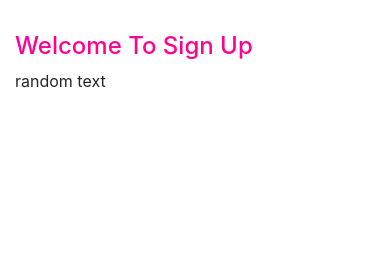
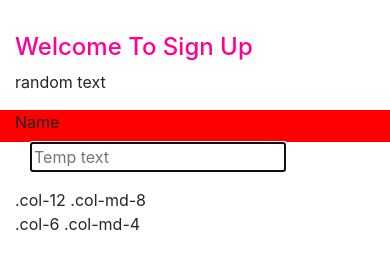
Before and after one commit to Yesmaam89/DailyUI, a plain HTML site: page 001/Index.html in a window 390 px wide. Drawn offline with nearby package versions, Linux system fonts and the light colour scheme.

Commit message:
Continued on reg screen
Cleaned up and added input filed

```diff
--- a/001/Index.html
+++ b/001/Index.html
@@ -9,25 +9,43 @@
 
        <!-- This a refence to an existing Boostrap framework -->
         <link rel="stylesheet" href="https://maxcdn.bootstrapcdn.com/bootstrap/4.0.0/css/bootstrap.min.css" integrity="sha384-Gn5384xqQ1aoWXA+058RXPxPg6fy4IWvTNh0E263XmFcJlSAwiGgFAW/dAiS6JXm" crossorigin="anonymous">
-        <link rel="stylesheet" href="mystyle.css">
+        <link rel="stylesheet" href="mystyle.css"> <!--This is my css setup" -->
     </head>
 
     <body>
        <div class="container">
             <div class="main-content">
-                   <!-- <form class="form-horizontal" role="form" method="POST" action="/register"> -->
-
                 <form class="form-horizontal" role="form">
                     <div class="row">
-                                <div class="col-md-3s"></div>
+                        <div class="col-md-3"></div>
                         <div class="col-md-6 ">
                                 <h2 class="sign-up-text"> Welcome To Sign Up</h2>
                                 <p>random text</p>
                         </div>
+                    </div>
+                    <div class="row">
+                        <div class="col-12 col-md-2 red">
 
+                            <label for="name">Name</label>
+                        </div>
+                    </div>
+                    <div class="col-md-6">
+                        <div class="form-group">
+                            <div class="input-group mb-2 mr-sm 2 mb-sm-0">
+                                <div class="input-group-addon" style="width: 2.6 rem"><i class="fa fa-user"></i> </div>
+                                <input type="text" name="name" class="forum-control" id="name" placeholder="Temp text" requierd autofocus>
+                            </div>
+                        </div>
                     </div>
                 </form>
+                <div class="row">
+                        <div class="col-12 col-md-8">.col-12 .col-md-8</div>
+                        <div class="col-6 col-md-4">.col-6 .col-md-4</div>
+                      </div>
             </div>
         </div>
     </body>
 </html>
+
+
+  <!-- <form class="form-horizontal" role="form" method="POST" action="/register"> -->
--- a/001/mystyle.css
+++ b/001/mystyle.css
@@ -7,3 +7,17 @@
     color: #ff0095;
     font-size:  1.5em;
 }
+
+
+.field-label-input{
+    padding-top: .5rem;
+    text-align: right;
+
+
+}
+
+.red{
+background-color: #ff0000;
+
+
+}
```
Lines whose indentation alone changed are shown as unchanged.
